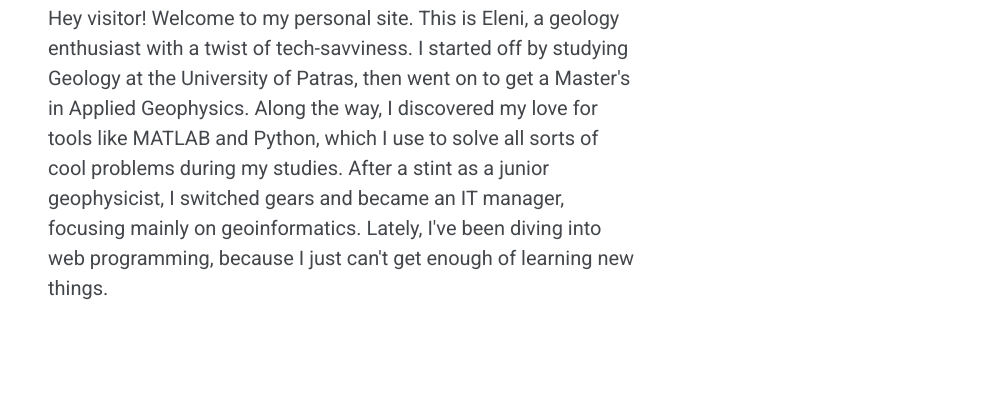
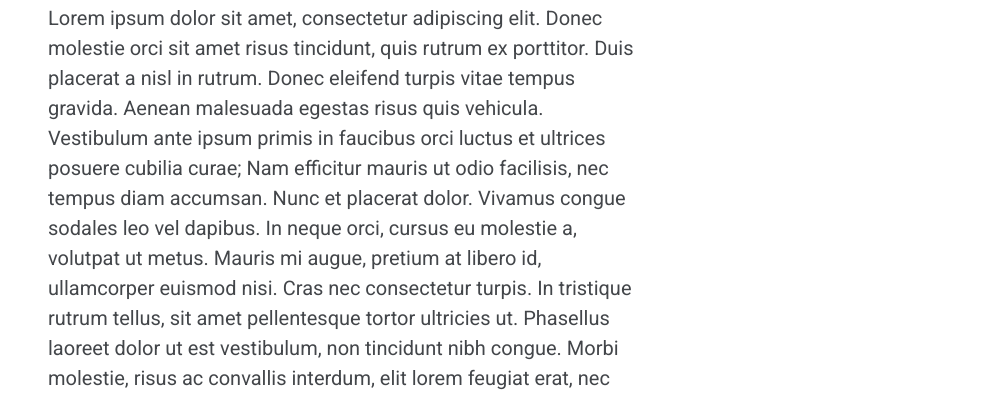
Before and after one commit to eleni-tkm/PersonalWebsite, a plain HTML site: page index.html in a window 1280 px wide. Shown: the part 210-609 px from the top of the page, without its empty margins (0-984 px from the left). Drawn offline with nearby package versions, Linux system fonts and the light colour scheme; a web font is replaced by a local one.

Commit message:
Update index.html

```diff
--- a/index.html
+++ b/index.html
@@ -63,9 +63,14 @@
   <div class="mb-2 mt-3 text-body-emphasis">
     <div class="col-lg-6 px-0">
       <h1 class="display-4">Hi, Welcome!</h1>
-      <p class="lead my-3">Hey visitor! Welcome to my personal site. This is Eleni, a geology enthusiast with a twist of tech-savviness.
-        I started off by studying Geology at the University of Patras, then went on to get a Master's in Applied Geophysics. Along the way, I discovered my love for tools like MATLAB and Python, which I use to solve all sorts of cool problems during my studies. After a stint as a junior geophysicist, I switched gears and became an IT manager, focusing mainly on geoinformatics. Lately, I've been diving into web programming, because I just can't get enough of learning new things.
-
+      <p class="lead my-3">
+      Lorem ipsum dolor sit amet, consectetur adipiscing elit. Donec molestie orci sit amet risus tincidunt, quis rutrum ex porttitor. Duis placerat a nisl in rutrum.
+	      Donec eleifend turpis vitae tempus gravida. Aenean malesuada egestas risus quis vehicula.
+	      Vestibulum ante ipsum primis in faucibus orci luctus et ultrices posuere cubilia curae; Nam efficitur mauris ut odio facilisis, nec tempus diam accumsan.
+	      Nunc et placerat dolor. Vivamus congue sodales leo vel dapibus. In neque orci, cursus eu molestie a, volutpat ut metus. Mauris mi augue, pretium at libero id, ullamcorper euismod nisi.
+	      Cras nec consectetur turpis. In tristique rutrum tellus, sit amet pellentesque tortor ultricies ut. Phasellus laoreet dolor ut est vestibulum, non tincidunt nibh congue.
+	      Morbi molestie, risus ac convallis interdum, elit lorem feugiat erat, nec iaculis enim ante sit amet diam.
+	      Curabitur consectetur ex justo, eget ullamcorper nulla pellentesque pellentesque. Pellentesque eget nisl urna.
       </p>
 
     </div>
```
